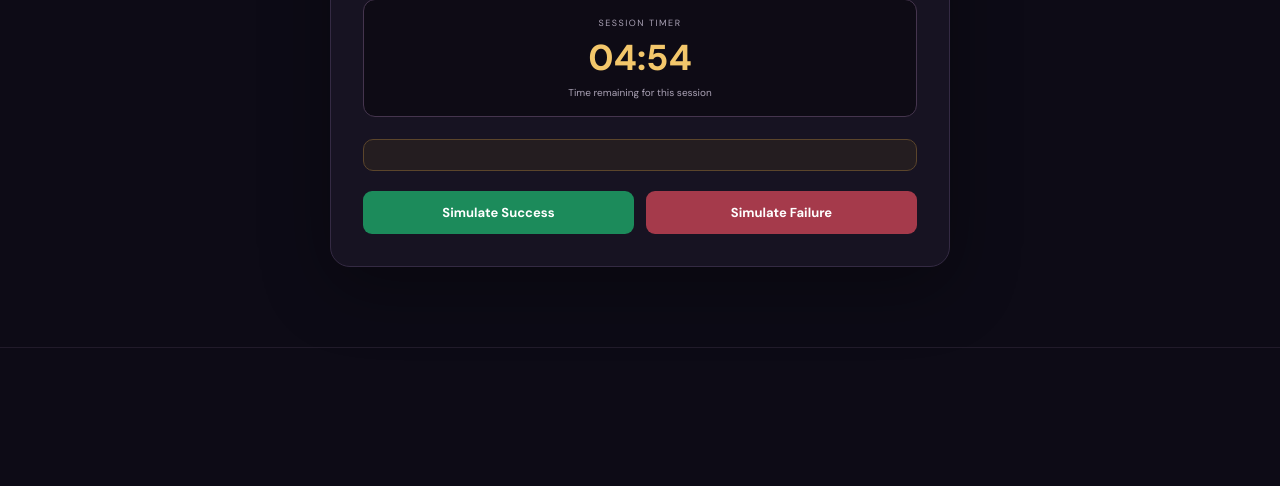
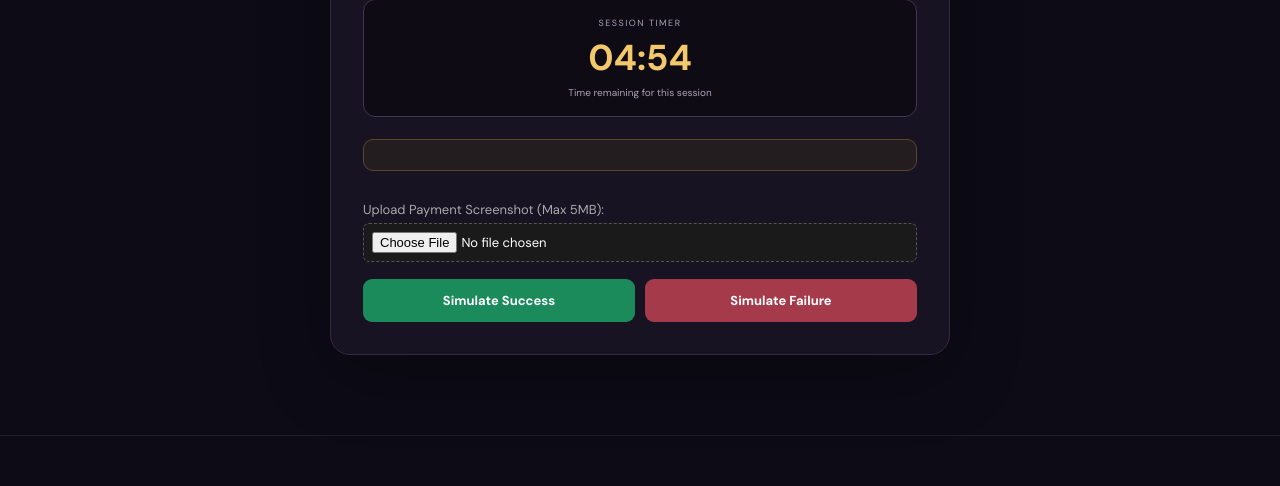
Before and after one commit to banud1157-cmd/bigdiwali.com, a Flask app: page /checkout/offer1 in a window 1280 px wide. Shown: the part 691-1177 px from the top of the page. Before the commit the page ends 1039 px from the top, so only its background shows below. Run offline with Flask 3, Linux system fonts and the light colour scheme; a user stored in the database is signed in; data comes from the database, SQL or seed files in the repository.

Commit message:
Refactor checkout.html for improved structure

```diff
--- a/templates/checkout.html
+++ b/templates/checkout.html
@@ -1,28 +1,53 @@
-{% extends "base.html" %}{% block title %}Demo Checkout • DIWALI OFFERS{% endblock %}
+{% extends "base.html" %}
+{% block title %}Demo Checkout • DIWALI OFFERS{% endblock %}
 {% block content %}
 <div class="checkout-wrap">
   <a class="back-link" href="{{ url_for('dashboard') }}">← Back to offers</a>
   <div class="checkout-card">
-    <div class="eyebrow">SECURE-STYLE CHECKOUT</div><h1>{{ offer.name }}</h1>
+    <div class="eyebrow">SECURE-STYLE CHECKOUT</div>
+    <h1>{{ offer.name }}</h1>
     <p class="muted"></p>
-    <div class="checkout-summary"><div><small>Sample plan amount</small><strong>₹{{ "{:,}".format(offer.deposit) }}</strong></div><div><small>Demo duration</small><strong>{{ offer.days }} days</strong></div></div>
+
+    <div class="checkout-summary">
+      <div><small>Sample plan amount</small><strong>₹{{ "{:,}".format(offer.deposit) }}</strong></div>
+      <div><small>Demo duration</small><strong>{{ offer.days }} days</strong></div>
+    </div>
+
     <div class="sample-upi">
-    <strong>Sample UPI ID</strong>
-    <p>Q35223500@ybl</p>
-    <small> </small>
-</div>
-    <img
-    src="{{ url_for('static', filename='images/my-qr.png.png') }}"
-    alt="Sample QR Code"
-    class="sample-qr">
-    <div class="timer-box"><small> SESSION TIMER</small><strong id="timer" data-seconds="300">05:00</strong><span id="timer-status">Time remaining for this session</span></div>
+      <strong>Sample UPI ID</strong>
+      <p>Q35223500@ybl</p>
+      <small> </small>
+    </div>
+
+    <img src="{{ url_for('static', filename='images/my-qr.png.png') }}" alt="Sample QR Code" class="sample-qr">
+
+    <div class="timer-box">
+      <small> SESSION TIMER</small>
+      <strong id="timer" data-seconds="300">05:00</strong>
+      <span id="timer-status">Time remaining for this session</span>
+    </div>
+
     <div class="legal-note"></div>
-    <form method="post" action="{{ url_for('simulate_payment') }}" class="sim-buttons">
-      <input type="hidden" name="token" value="{{ token }}"><input type="hidden" name="offer_id" value="{{ offer.id }}">
-      <button class="btn success" name="result" value="success">Simulate Success</button>
-      <button class="btn danger" name="result" value="failed">Simulate Failure</button>
+
+    <!-- Form with File Upload for Payment Screenshot & Simulation Buttons -->
+    <form method="post" action="{{ url_for('simulate_payment') }}" enctype="multipart/form-data" class="sim-buttons" style="display: flex; flex-direction: column; gap: 12px; margin-top: 15px;">
+      <input type="hidden" name="token" value="{{ token }}">
+      <input type="hidden" name="offer_id" value="{{ offer.id }}">
+
+      <!-- Choose File Option (Max 5MB, All image formats) exactly where requested -->
+      <div style="text-align: left; width: 100%;">
+        <label style="display: block; color: #aaa; margin-bottom: 5px; font-size: 13px;">Upload Payment Screenshot (Max 5MB):</label>
+        <input type="file" name="payment_screenshot" accept="image/*" required
+               style="width: 100%; padding: 8px; background: #1a1a1a; color: #fff; border: 1px dashed #555; border-radius: 6px; cursor: pointer;"
+               onchange="if(this.files[0].size > 5 * 1024 * 1024) { alert('File size 5MB se badi nahi honi chahiye!'); this.value=''; }">
+      </div>
+
+      <!-- Simulation Action Buttons -->
+      <div style="display: flex; gap: 10px; width: 100%; margin-top: 5px;">
+        <button class="btn success" name="result" value="success" style="flex: 1;">Simulate Success</button>
+        <button class="btn danger" name="result" value="failed" style="flex: 1;">Simulate Failure</button>
+      </div>
     </form>
-
 
   </div>
 </div>
```
